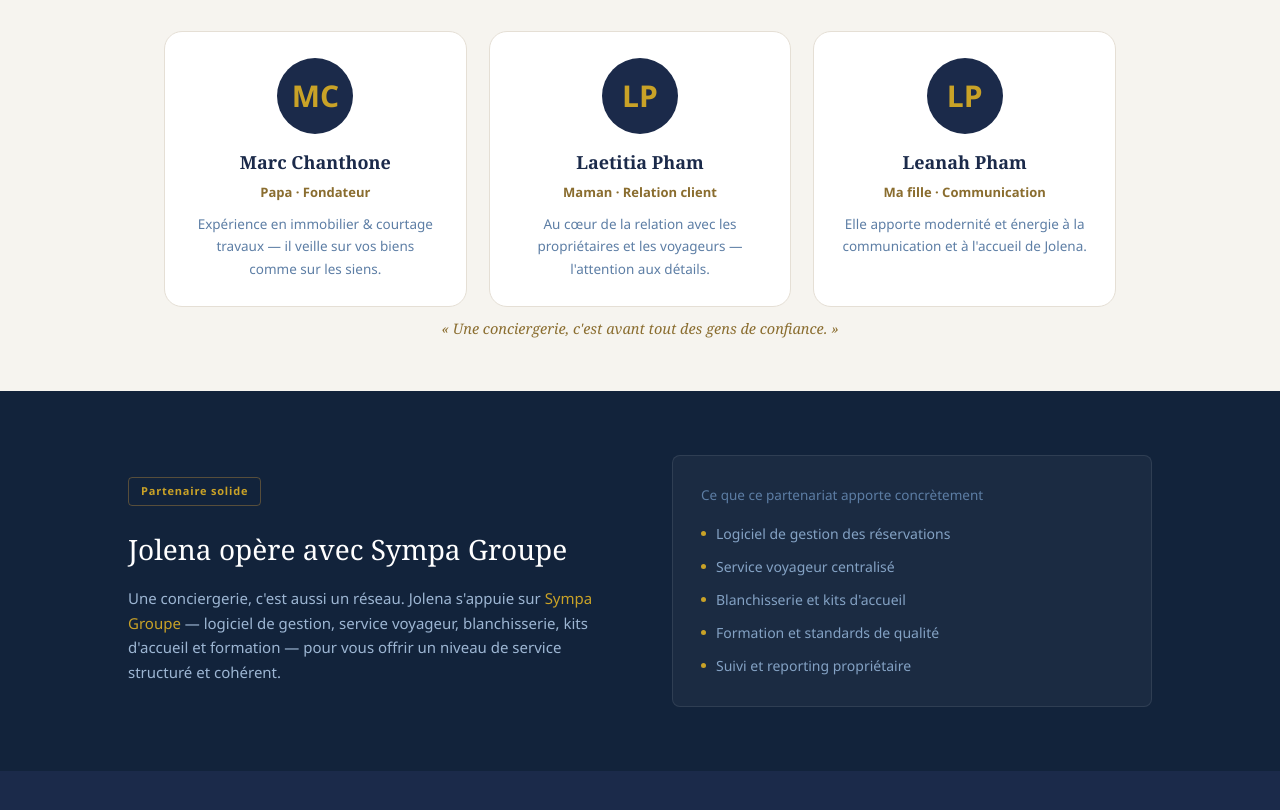
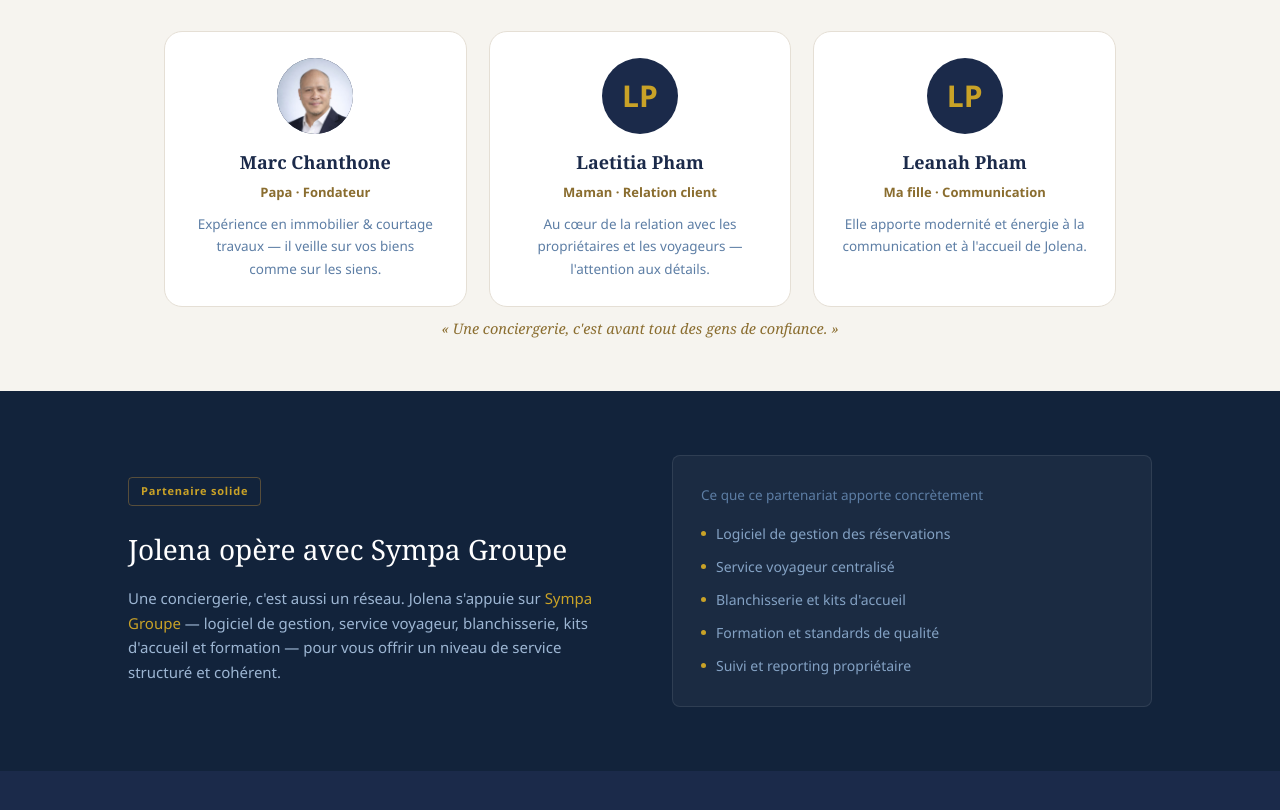
Before and after one commit to En0s81/jolena, a plain HTML site: page index.html in a window 1280 px wide. Shown: the part 3098-3908 px from the top of the page. Drawn offline with Linux system fonts and the light colour scheme.

Commit message:
Photo de Marc (fondateur) dans la section famille

```diff
--- a/index.html
+++ b/index.html
@@ -711,7 +711,7 @@ footer a:hover { text-decoration: underline; }
     </div>
     <div style="display:grid;grid-template-columns:repeat(3,1fr);gap:22px;margin:34px 0 8px">
       <div style="background:#fff;border:1px solid #e5dfd5;border-radius:18px;padding:26px;text-align:center">
-        <div style="width:76px;height:76px;border-radius:50%;margin:0 auto;display:flex;align-items:center;justify-content:center;background:#1b2a4a;color:#c9a227;font-size:30px;font-weight:800">MC</div>
+        <div style="width:76px;height:76px;border-radius:50%;margin:0 auto;overflow:hidden;background:#1b2a4a;display:flex;align-items:center;justify-content:center"><img src="img/marc.jpg" alt="Marc Chanthone" style="width:100%;height:100%;object-fit:cover" /></div>
         <h3 style="color:#1b2a4a;font-size:18px;font-weight:700;margin:14px 0 4px">Marc Chanthone</h3>
         <div style="color:#8a6d2f;font-size:13px;font-weight:600">Papa · Fondateur</div>
         <p style="color:#5d7ea5;font-size:13.5px;margin-top:10px">Expérience en immobilier & courtage travaux — il veille sur vos biens comme sur les siens.</p>
```
Also changed, not shown: img/marc.jpg (added).
